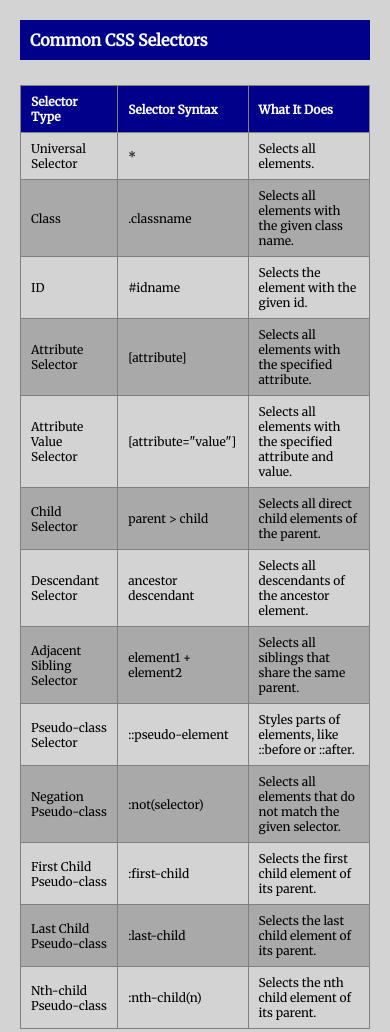
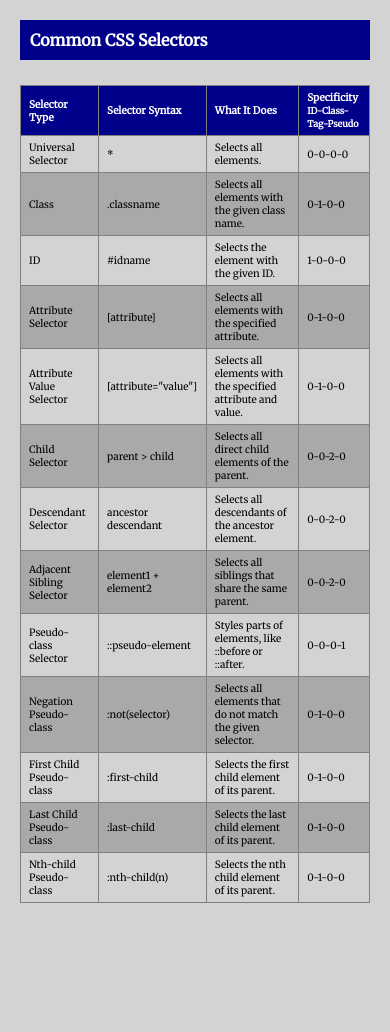
Before and after one commit to abutler911/codecademy-html-css-cheatsheet-project, a plain HTML site: page index.html in a window 390 px wide. After the commit the page ends 928 px from the top, so only its background shows below. Drawn offline with Linux system fonts and the light colour scheme.

Commit message:
added specificity

```diff
--- a/index.html
+++ b/index.html
@@ -20,6 +20,11 @@
           <th>Selector Type</th>
           <th>Selector Syntax</th>
           <th>What It Does</th>
+          <th>
+            Specificity <br /><span class="explanation">
+              ID-Class-Tag-Pseudo</span
+            >
+          </th>
         </tr>
       </thead>
       <tbody>
@@ -27,75 +32,79 @@
           <td>Universal Selector</td>
           <td>*</td>
           <td>Selects all elements.</td>
+          <td>0-0-0-0</td>
         </tr>
-
         <tr>
           <td>Class</td>
           <td>.classname</td>
           <td>Selects all elements with the given class name.</td>
+          <td>0-1-0-0</td>
         </tr>
-
         <tr>
           <td>ID</td>
           <td>#idname</td>
-          <td>Selects the element with the given id.</td>
+          <td>Selects the element with the given ID.</td>
+          <td>1-0-0-0</td>
         </tr>
-
         <tr>
           <td>Attribute Selector</td>
           <td>[attribute]</td>
           <td>Selects all elements with the specified attribute.</td>
+          <td>0-1-0-0</td>
         </tr>
-
         <tr>
           <td>Attribute Value Selector</td>
           <td>[attribute="value"]</td>
           <td>Selects all elements with the specified attribute and value.</td>
+          <td>0-1-0-0</td>
         </tr>
-
         <tr>
           <td>Child Selector</td>
           <td>parent > child</td>
           <td>Selects all direct child elements of the parent.</td>
+          <td>0-0-2-0</td>
         </tr>
-
         <tr>
           <td>Descendant Selector</td>
           <td>ancestor descendant</td>
           <td>Selects all descendants of the ancestor element.</td>
+          <td>0-0-2-0</td>
         </tr>
-
         <tr>
           <td>Adjacent Sibling Selector</td>
           <td>element1 + element2</td>
           <td>Selects all siblings that share the same parent.</td>
+          <td>0-0-2-0</td>
         </tr>
-
         <tr>
           <td>Pseudo-class Selector</td>
           <td>::pseudo-element</td>
           <td>Styles parts of elements, like ::before or ::after.</td>
+          <td>0-0-0-1</td>
         </tr>
-
         <tr>
           <td>Negation Pseudo-class</td>
           <td>:not(selector)</td>
           <td>Selects all elements that do not match the given selector.</td>
+          <td>0-1-0-0</td>
         </tr>
         <tr>
           <td>First Child Pseudo-class</td>
           <td>:first-child</td>
           <td>Selects the first child element of its parent.</td>
+          <td>0-1-0-0</td>
         </tr>
         <tr>
           <td>Last Child Pseudo-class</td>
           <td>:last-child</td>
           <td>Selects the last child element of its parent.</td>
+          <td>0-1-0-0</td>
         </tr>
         <tr>
           <td>Nth-child Pseudo-class</td>
           <td>:nth-child(n)</td>
           <td>Selects the nth child element of its parent.</td>
+          <td>0-1-0-0</td>
         </tr>
       </tbody>
     </table>
--- a/styles.css
+++ b/styles.css
@@ -11,6 +11,9 @@ h1 {
   padding: 10px;
 }
 
+.explanation {
+  font-size: 12px;
+}
 #cssTable {
   width: 100%;
   border-collapse: collapse;
@@ -42,15 +45,18 @@ h1 {
 
 @media screen and (max-width: 768px) {
   #cssTable {
-    font-size: 12px;
+    font-size: 10px;
   }
 
   #cssTable th,
   #cssTable td {
-    padding: 8px 10px;
+    padding: 5px 8px;
   }
 
   h1 {
     font-size: 1em;
   }
+  .explanation {
+    font-size: 9px;
+  }
 }
```
